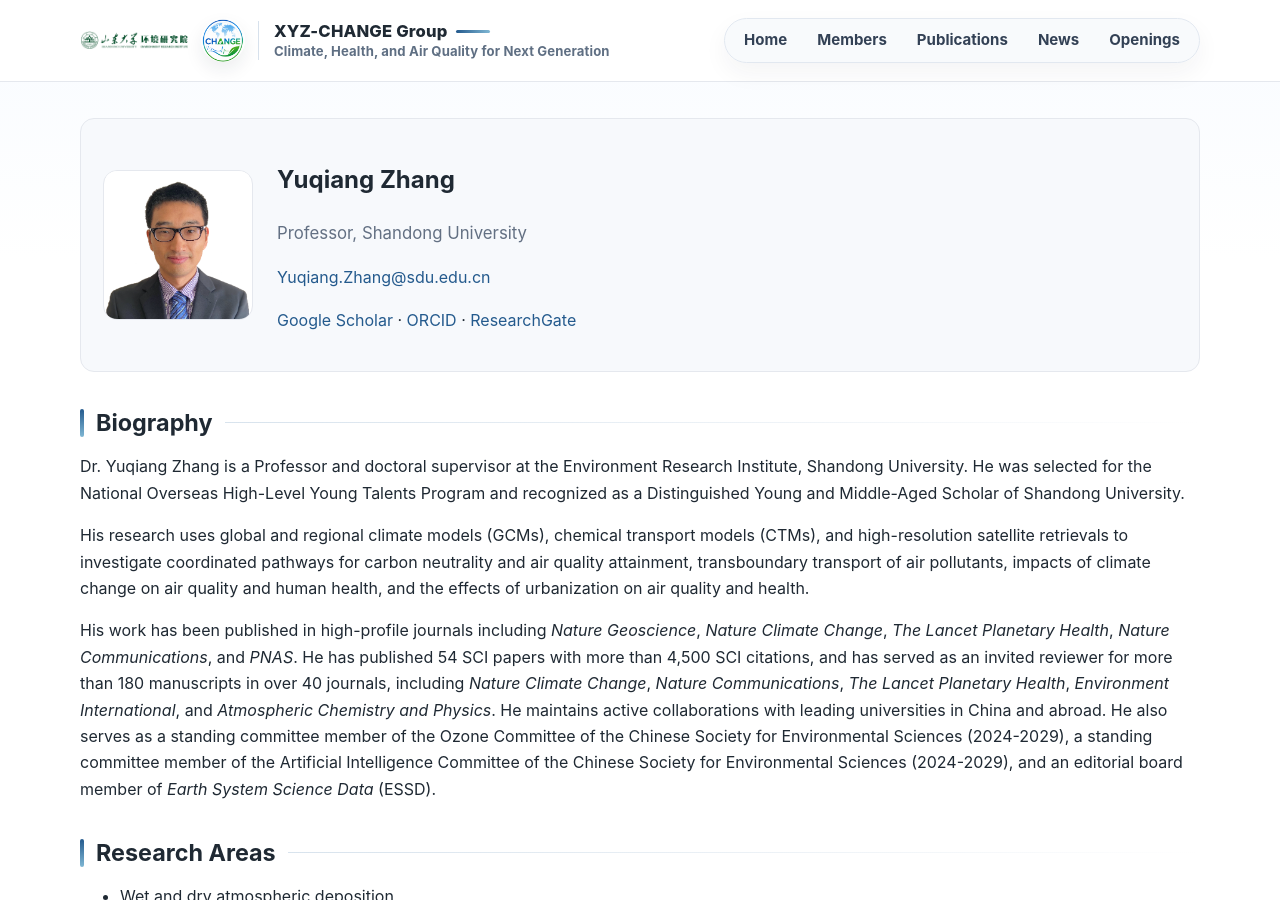
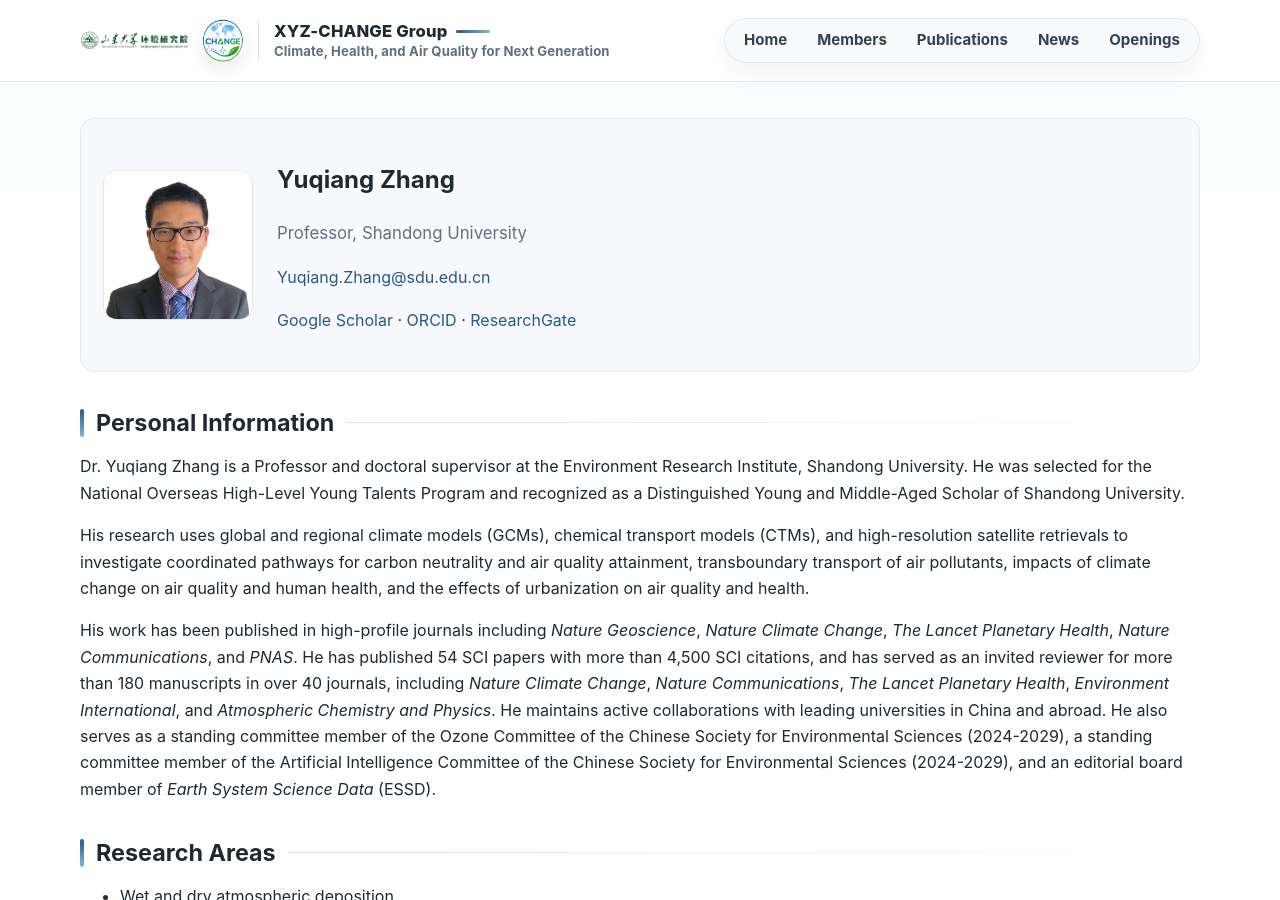
Before and after one commit to MuJSh/xyz_CHANGE, a Jekyll site: the page built from _pages/yuqiang-zhang.md, in a window 1280 px wide and 900 px high. Built offline with Jekyll 4.4.1, drawn with Linux system fonts in a browser that asks for light colours.

Commit message:
Update yuqiang-zhang.md

```diff
--- a/_pages/yuqiang-zhang.md
+++ b/_pages/yuqiang-zhang.md
@@ -20,7 +20,7 @@ permalink: /members/yuqiang-zhang/
   </div>
 </div>
 
-## Biography
+## Personal Information
 
 Dr. Yuqiang Zhang is a Professor and doctoral supervisor at the Environment Research Institute, Shandong University. He was selected for the National Overseas High-Level Young Talents Program and recognized as a Distinguished Young and Middle-Aged Scholar of Shandong University.
 
```
